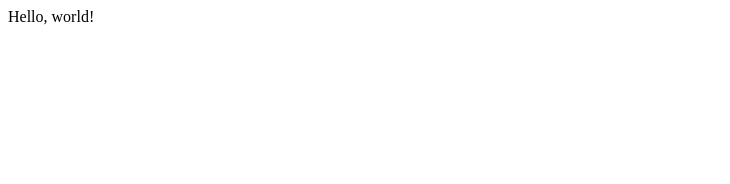
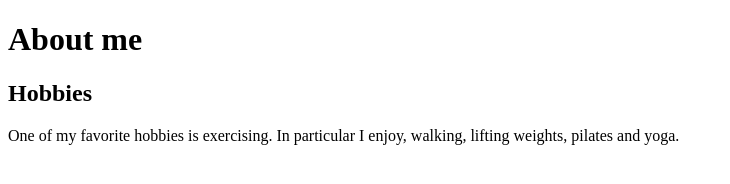
Before and after one commit to cd0746as/cd0746as.github.io, a plain HTML site: page index.html in a window 1280 px wide. Shown: the whole page, without its empty margins (0-730 px from the left). Drawn offline with Linux system fonts and the light colour scheme.

Commit message:
Adding weeks 2 index file exercise

```diff
--- a/index.html
+++ b/index.html
@@ -1,6 +1,15 @@
+<!DOCTYPE html>
 <html>
-    <head></head>
-    <body>
-        Hello, world!
-    </body>
+<head>
+
+</head>
+
+<body>
+
+    <h1>About me</h1>
+        <h2>Hobbies</h2>
+            <p>One of my favorite hobbies is exercising. In particular I enjoy, walking, lifting weights, pilates and yoga.</p>
+
+</body>
+
 </html>
```
